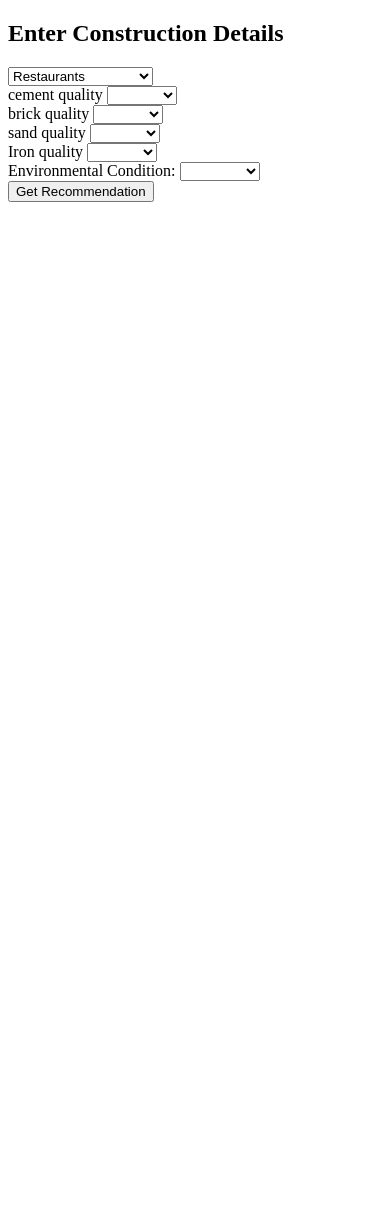
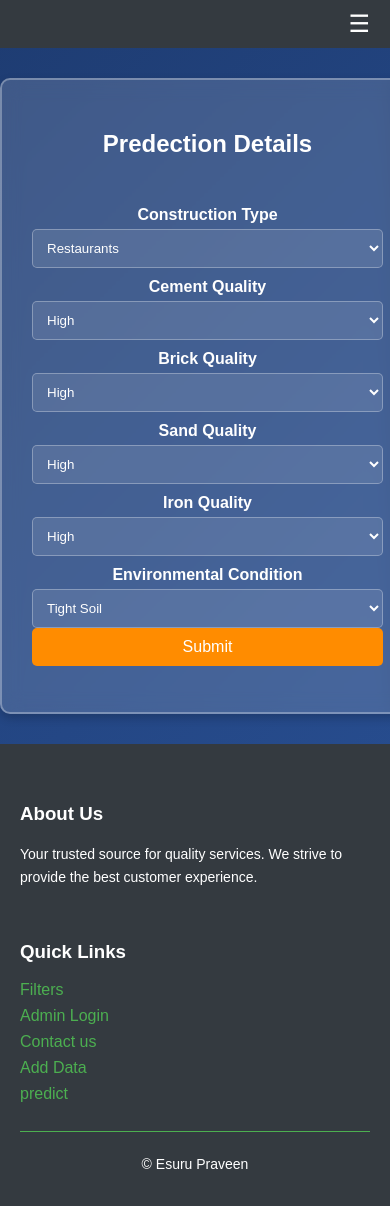
Before and after one commit to ESURU-PRAVEEN28/track3D, a Django app: page /recommend/ in a window 390 px wide. Before the commit the page ends 202 px from the top, so only its background shows below. Run offline with Django 5.2, Linux system fonts and the light colour scheme.

Commit message:
almost done

```diff
--- a/recommendations/templates/recommendations/form.html
+++ b/recommendations/templates/recommendations/form.html
@@ -1,84 +1,168 @@
-<!DOCTYPE html>
-<html>
-<head>
-    <title>Construction Material Recommendation</title>
-</head>
-<body>
+{% extends 'master.html'%}
+{% load static %}
+{% block title %}<title>Home</title>{% endblock %}
 
-    <h2>Enter Construction Details</h2>
+{% block content %}
+<div class ="con">
+
+    <h2>Predection Details</h2>
     <form method="POST">
         {% csrf_token %}
-<!--        Cement Quality: <input type="text" name="cement_quality"><br>-->
 
-<!--        Brick Quality: <input type="text" name="brick_quality"><br>-->
-
-<!--        Sand Quality: <input type="text" name="sand_quality"><br>-->
-
-<!--        Iron Quality: <input type="text" name="iron_quality"><br>-->
-
-<!--        Environmental Condition: <input type="text" name="env_condition"><br>-->
-
-
-
-         <select name="name" required  >
+    <br>
+    <div class="name">
+        <label >Construction Type</label>
+        <select name="name" required>
             <option value="Restaurants">Restaurants</option>
             <option value="Resorts">Resorts</option>
-            <option value="Commercial Building">Commercial Building</option>
-            <option value="Residential Building">Residential Building</option>
+            <option value="CommercialBuilding">Commercial Building</option>
+            <option value="ResidentialBuilding">Residential Building</option>
             <option value="Airports">Airports</option>
             <option value="Bridges">Bridges</option>
             <option value="Roads">Roads</option>
             <option value="Highways">Highways</option>
+            <option value="Houses">Houses</option>
+            <option value="SubStations">SubStations</option>
+            <option value="Factory">Factory</option>
+            <option value="University">University</option>
+            <option value="PoliceStation">PoliceStation</option>
+            <option value="Schools">Schools</option>
+            <option value="Powerplant">Powerplant</option>
+            <option value="FunctionHall">FunctionHall</option>
+            <option value="Malls">Malls</option>
+            <option value="Bustand">Bustand</option>
+            <option value="Parks">Parks</option>
+            <option value="MovieTheatres">MovieTheatres</option>
+            <option value="Temples">Temples</option>
+        </select>
+    </div>
 
-    </select>
-        <br>
-     cement quality
-    <select name="cement_quality">
+    <div class="cement quality" >
+        <label>Cement Quality</label>
+        <select name="cement_quality" required>
             <option value="High">High</option>
             <option value="Low">Low</option>
-            <option value="Medium" >Medium</option>
-        <option  selected></option>
-    </select>
-        <br>
-    brick quality
-    <select name="brick_quality">
+            <option value="Medium">Medium</option>
+<!--            <option value="" selected></option>-->
+        </select>
+    </div>
+
+    <div class="brick_quality">
+        <label>Brick Quality</label>
+        <select name="brick_quality" required>
             <option value="High">High</option>
             <option value="Low">Low</option>
-            <option value="Medium" >Medium</option>
-        <option selected></option>
-    </select>
-        <br>
-    sand quality
-    <select name="sand_quality">
+            <option value="Medium">Medium</option>
+<!--            <option value="" selected></option>-->
+        </select>
+    </div>
+
+    <div class="sand_quality">
+        <label>Sand Quality</label>
+        <select name="sand_quality" required>
             <option value="High">High</option>
             <option value="Low">Low</option>
-            <option value="Medium" >Medium</option>
-        <option selected></option>
-    </select>
-        <br>
+            <option value="Medium">Medium</option>
+<!--            <option value="" selected></option>-->
+        </select>
+    </div>
 
-        Iron quality
-    <select name="iron_quality">
+    <div class="iron_quality">
+        <label>Iron Quality</label>
+        <select name="iron_quality" required>
             <option value="High">High</option>
             <option value="Low">Low</option>
-            <option value="Medium" >Medium</option>
-        <option selected></option>
-    </select>
-        <br>
-        Environmental Condition:
-         <select name="env_condition">
-            <option value="tightsoil"> tightsoil</option>
-            <option value="loosesoil">loosesoil</option>
-            <option value="humidity" > humidity</option>
-             <option value="heavyrain"> heavyrain</option>
-            <option value="windy"> windy</option>
-            <option value="Hightemp" > Hightemp</option>
-        <option selected></option>
-    </select>
+            <option value="Medium">Medium</option>
+<!--            <option value="" selected></option>-->
+        </select>
+    </div>
 
-        <button type="submit">Get Recommendation</button>
+    <div class="Environmental Condition">
+        <label>Environmental Condition</label>
+        <select name="env_condition" required>
+            <option value="tightsoil">Tight Soil</option>
+            <option value="loosesoil">Loose Soil</option>
+            <option value="humidity">Humidity</option>
+            <option value="heavyrain">Heavy Rain</option>
+            <option value="windy">Windy</option>
+            <option value="Hightemp">High Temperature</option>
+<!--            <option value="" selected></option>-->
+
+        </select>
+    </div>
+
+    <button type="submit">Submit</button>
     </form>
 
+</div>
+<style>
+body {
+        margin: 0;
+        font-family: Arial, sans-serif;
+        background: linear-gradient(135deg, #1e3c72, #2a5298);
+<!--        display: flex;-->
+<!--        flex-direction: column;-->
+        align-items: center;
+        justify-content: center;
+        min-height: 100vh;
+    }
 
-</body>
-</html>
+    /* Container */
+    .con {
+        text-align: center;
+        background: rgba(255, 255, 255, 0.15);
+        border: 2px solid rgba(255, 255, 255, 0.3);
+        border-radius: 10px;
+        padding: 30px;
+        width: 90%;
+        max-width: 400px;
+        margin-top:100px;
+        margin-bottom:100px;
+        margin: auto;
+        gap:20px;
+        box-shadow: 0px 4px 10px rgba(0, 0, 0, 0.2);
+        backdrop-filter: blur(10px);
+        color: white;
+    }
+
+    select{
+<!--        padding:20px;-->
+margin:30px;
+    }
+
+     label {
+        font-weight: bold;
+        display: block;
+        margin: 10px 0 5px;
+    }
+
+    select {
+        width: 100%;
+        padding: 10px;
+        border-radius: 5px;
+        border: 1px solid rgba(255, 255, 255, 0.3);
+        background: rgba(255, 255, 255, 0.1);
+        color: white;
+    }
+    option{color:black}
+
+    button {
+        width: 100%;
+        padding: 10px;
+        border: none;
+        background: #ff8c00;
+        color: white;
+        font-size: 16px;
+        cursor: pointer;
+        border-radius: 5px;
+        transition: 0.3s;
+    }
+
+    button:hover {
+        background: #e07b00;
+    }
+
+    </style>
+
+
+{%endblock%}
--- a/recommendations/urls.py
+++ b/recommendations/urls.py
@@ -7,5 +7,4 @@ urlpatterns = [
 path("add/", add, name="add"),
     path('environmental condition/',environ,name="environmental condition"),\
 path("admin-login/", admin_login, name="admin_login"),
-
 ]
```
Also changed, not shown: recommendations/templates/recommendations/results.html (+84 -3 lines), db.sqlite3.
